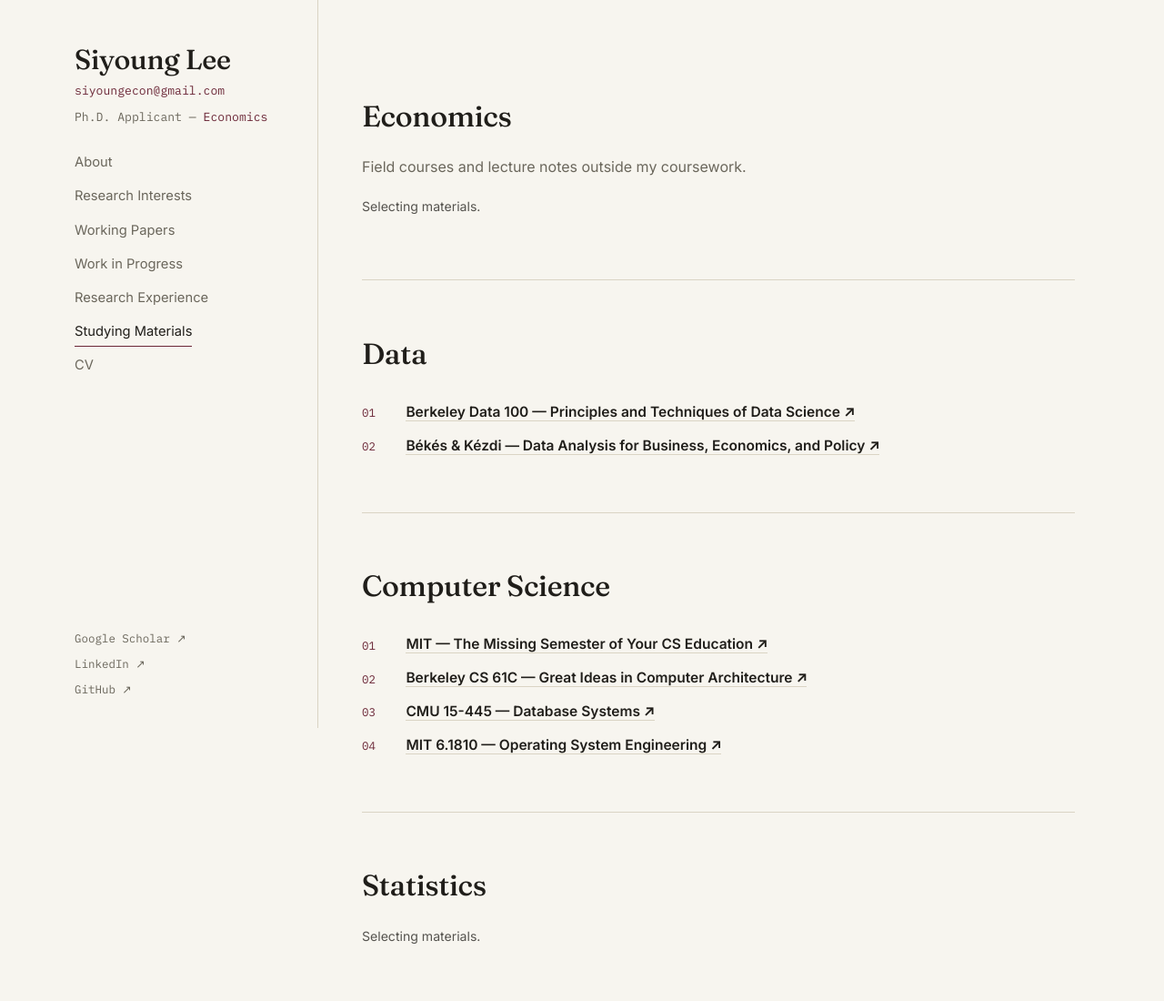
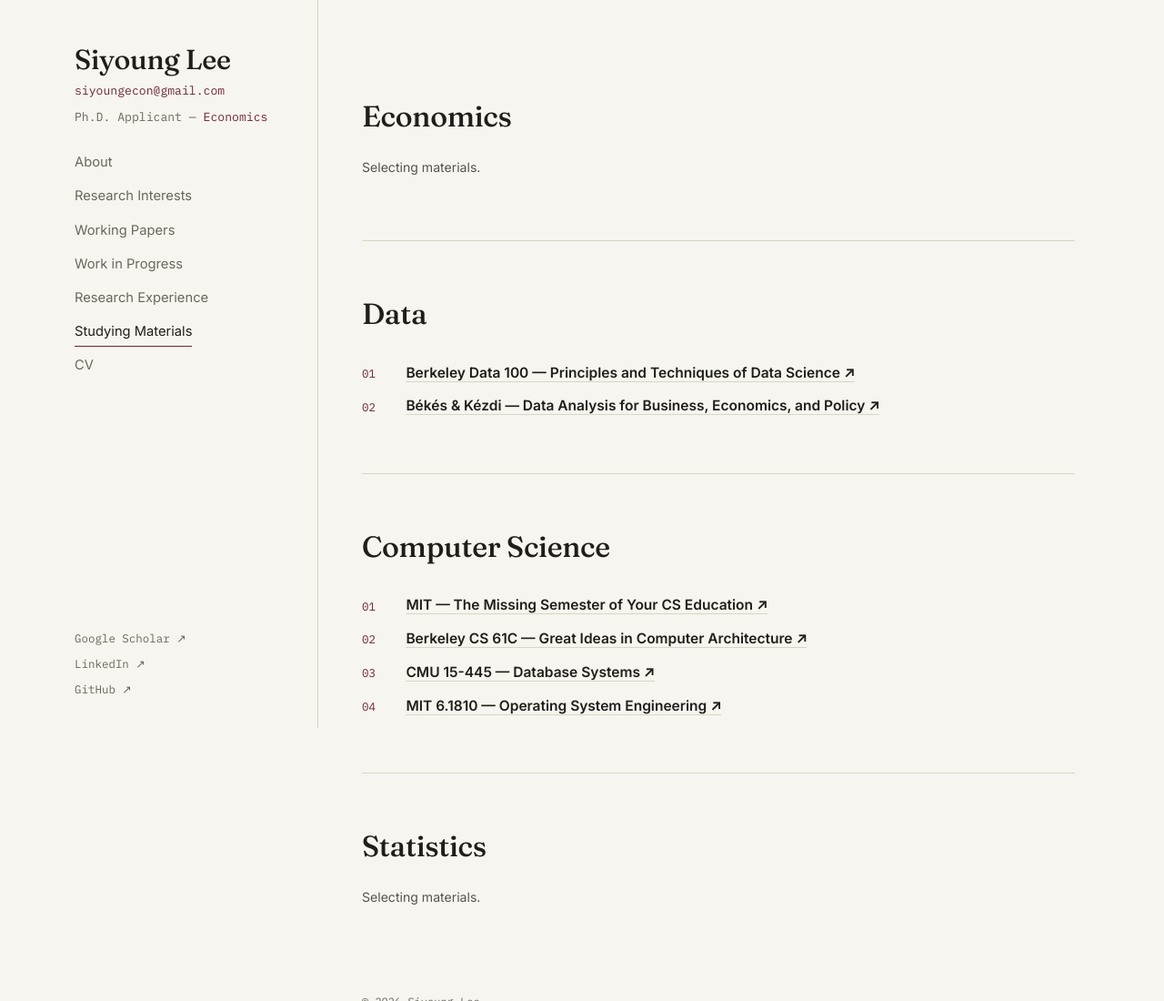
Before and after one commit to SiyoungLeeEcon/SiyoungLeeEcon.github.io, a plain HTML site: page materials.html in a window 1280 px wide. Shown: the top 1100 px of the page at 91% size. Drawn offline with Linux system fonts and the light colour scheme.

Commit message:
Update materials.html

```diff
--- a/materials.html
+++ b/materials.html
@@ -318,7 +318,6 @@
     <section id="econ" class="section">
 
       <h2>Economics</h2>
-      <p class="lede">Field courses and lecture notes outside my coursework.</p>
       <p class="mat-empty">Selecting materials.</p>
       <!-- Copy this block for each item:
       <ol class="mat-list">
```
